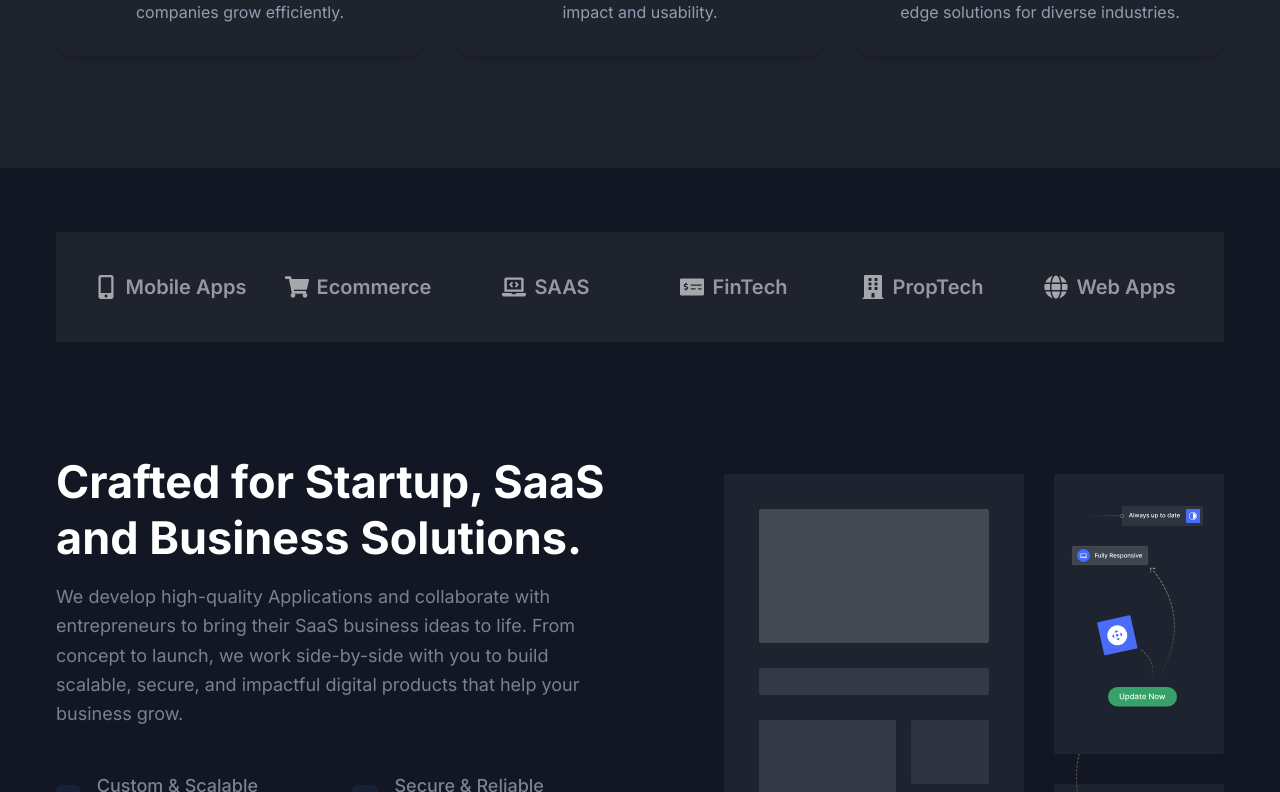
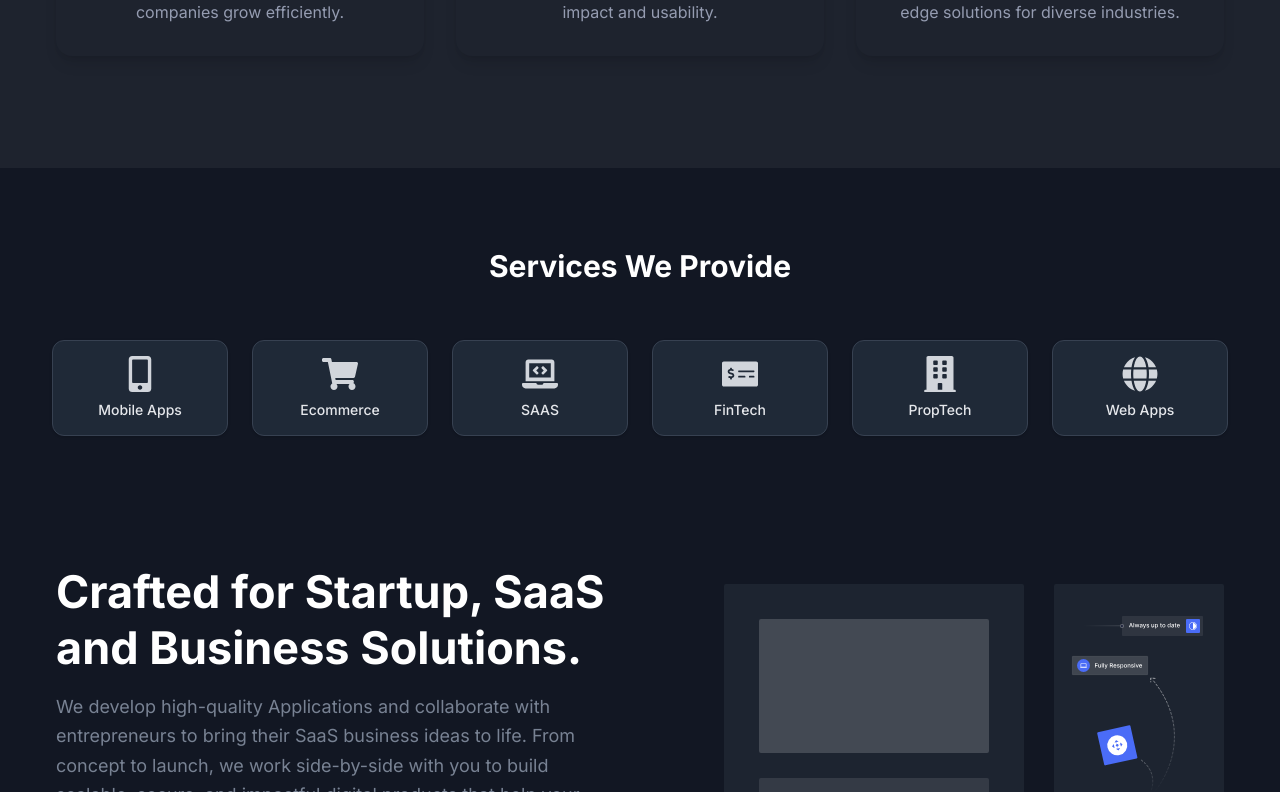
Before and after one commit to shraddhaSynaxa/SynaxaTecnologies, a Next.js app: page / in a window 1280 px wide. Shown: the part 1162-1954 px from the top of the page. Built offline with nearby package versions, Linux system fonts and the light colour scheme.

Commit message:
added services

```diff
--- a/src/components/Brands/index.tsx
+++ b/src/components/Brands/index.tsx
@@ -1,19 +1,17 @@
 import { Brand } from "@/types/brand";
-import Image from "next/image";
 import brandsData from "./brandsData";
 
 const Brands = () => {
   return (
-    <section className="pt-16">
+    <section className="pt-20">
       <div className="container">
-        <div className="-mx-4 flex flex-wrap">
-          <div className="w-full px-4">
-            <div className="flex flex-wrap items-center justify-center rounded-xs bg-gray-light px-8 py-4 dark:bg-gray-dark sm:px-10 md:px-[20px] md:py-[40px] xl:p-[20px] 2xl:px-[70px] 2xl:py-[60px]">
+        <h2 className="mb-10 text-center text-2xl font-bold text-gray-900 dark:text-white md:text-3xl">
+           Services We Provide
+        </h2>
+        <div className="-mx-4 flex flex-wrap justify-center">
           {brandsData.map((brand) => (
             <SingleBrand key={brand.id} brand={brand} />
           ))}
-            </div>
-          </div>
         </div>
       </div>
     </section>
@@ -23,21 +21,24 @@ const Brands = () => {
 export default Brands;
 
 const SingleBrand = ({ brand }: { brand: Brand }) => {
-  const {  image, imageLight, name,icon:Icon } = brand;
+  const { image, imageLight, name, icon: Icon } = brand;
 
   return (
-    <div className="flex w-1/2 items-center justify-center px-3 py-[15px] sm:w-1/2 md:w-1/3 lg:w-1/4 xl:w-1/6">
+    <div className="w-1/2 px-3 py-4 sm:w-1/3 md:w-1/4 lg:w-1/5 xl:w-1/6">
+      <div className="group flex h-24 flex-col items-center justify-center rounded-xl border border-gray-200 bg-white shadow-sm transition-all hover:-translate-y-1 hover:shadow-lg dark:border-gray-700 dark:bg-gray-800">
         <a
           target="_blank"
           rel="nofollow noreferrer"
-    className="flex items-center justify-center gap-2 relative h-10 w-full opacity-70 transition hover:opacity-100 dark:opacity-60 dark:hover:opacity-100"
+          className="flex flex-col items-center justify-center gap-2"
         >
-    {Icon && <Icon className="text-2xl" />}
-    <span className="text-xl font-semibold text-gray-800 dark:text-gray-200">
+          {Icon && (
+            <Icon className="text-4xl text-gray-600 transition group-hover:text-primary dark:text-gray-300" />
+          )}
+          <span className="text-sm font-medium text-gray-700 transition group-hover:text-primary dark:text-gray-200">
             {name}
           </span>
         </a>
       </div>
-
+    </div>
   );
 };
```
Lines whose indentation alone changed are shown as unchanged.
